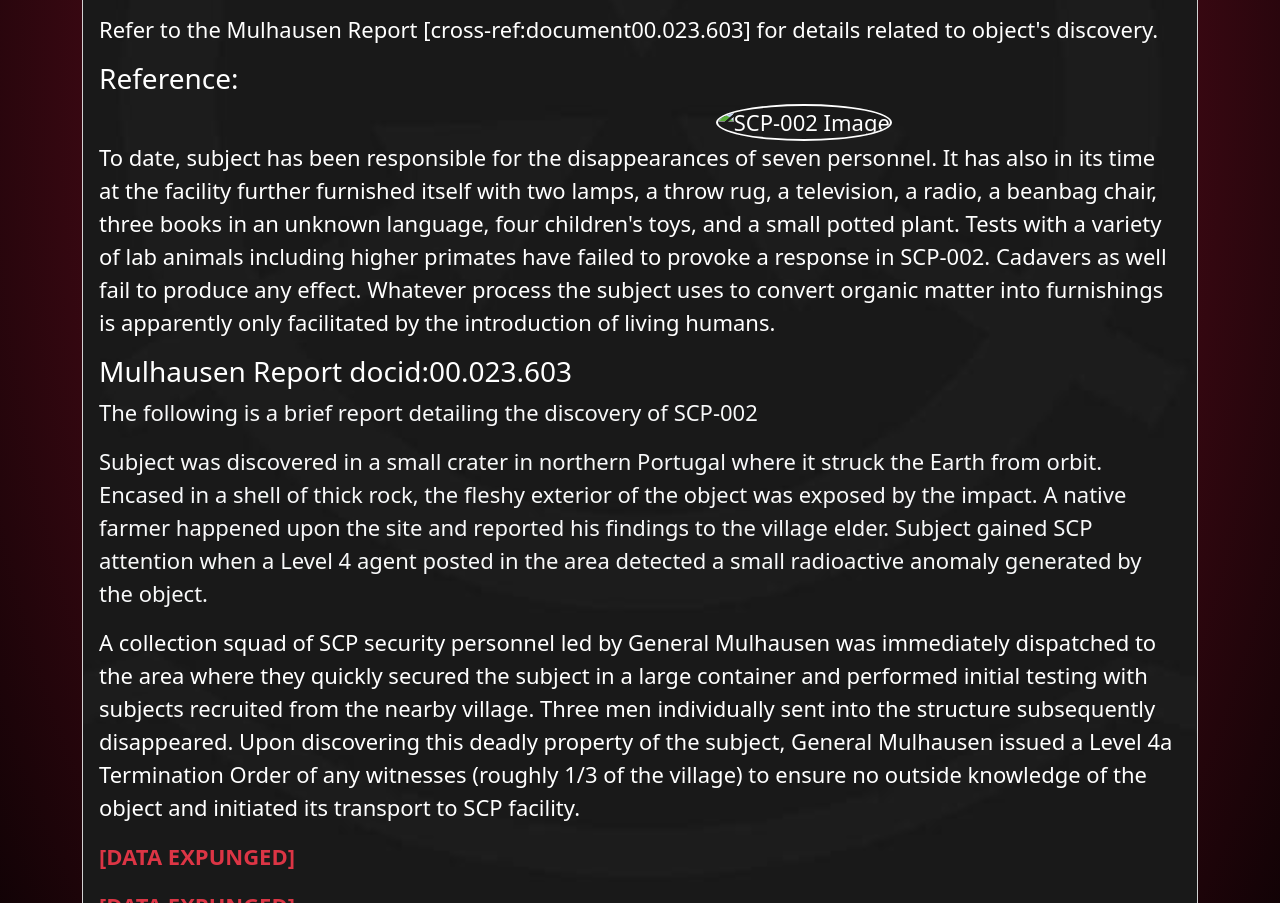
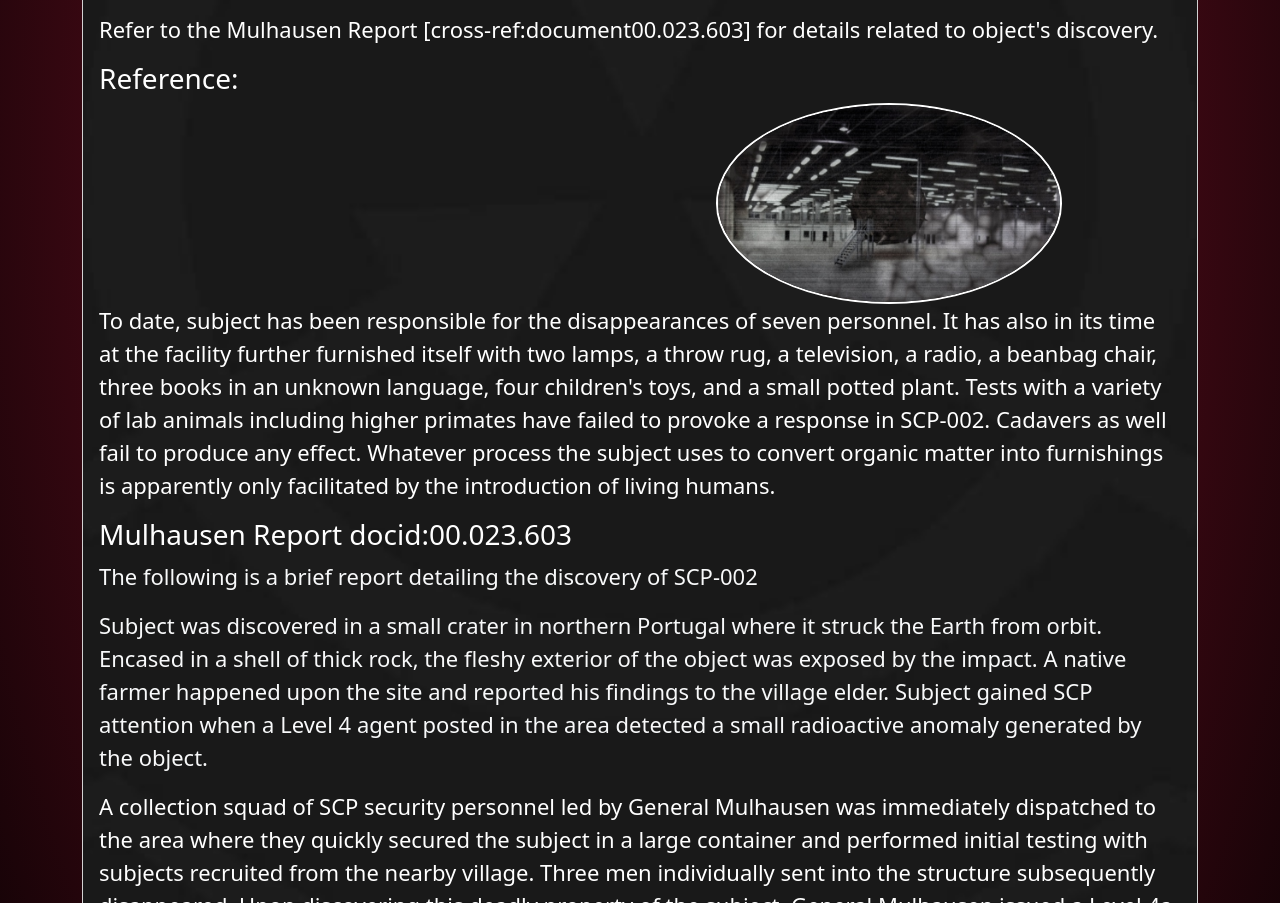
Before and after one commit to Rp14325/Task-2-deploy, a plain HTML site: page SCP-002.html in a window 1280 px wide. Shown: the part 1078-1981 px from the top of the page. Drawn offline with nearby package versions, Linux system fonts and the light colour scheme; files whose address does not match are found by name.

Commit message:
Update SCP-002.html

```diff
--- a/SCP-002.html
+++ b/SCP-002.html
@@ -57,7 +57,7 @@
             <p>SCP-002 resembles a tumorous, fleshy growth with a volume of roughly 60 m³ (or 2000 ft³). An iron valve hatch on one side leads to its interior, which appears to be a standard low-rent apartment of modest size. One wall of the room possesses a single window, though no such opening is visible from the exterior. The room contains furniture which, upon close examination, appears to be sculpted bone, woven hair, and various other biological substances produced by the human body. All matter tested thus far show independent or fragmented DNA sequences for each object in the room.</p>
             <p>Refer to the Mulhausen Report [cross-ref:document00.023.603] for details related to object's discovery.</p>
             <h3>Reference:</h3>
-            <img src="/Bootsrap-Wepage-SCP-main/images/800px-SCP002.jpg" class="card-img-top" alt="SCP-002 Image">
+            <img src="/images/800px-SCP002.jpg" class="card-img-top" alt="SCP-002 Image">
             <p class="text">To date, subject has been responsible for the disappearances of seven personnel. It has also in its time at the facility further furnished itself with two lamps, a throw rug, a television, a radio, a beanbag chair, three books in an unknown language, four children's toys, and a small potted plant. Tests with a variety of lab animals including higher primates have failed to provoke a response in SCP-002. Cadavers as well fail to produce any effect. Whatever process the subject uses to convert organic matter into furnishings is apparently only facilitated by the introduction of living humans.</p>
               <h3>Mulhausen Report docid:00.023.603</h3>
              <!--Used class "text-light" and "text-danger" to make the text white and red, instead of making in seperate css file-->
```
